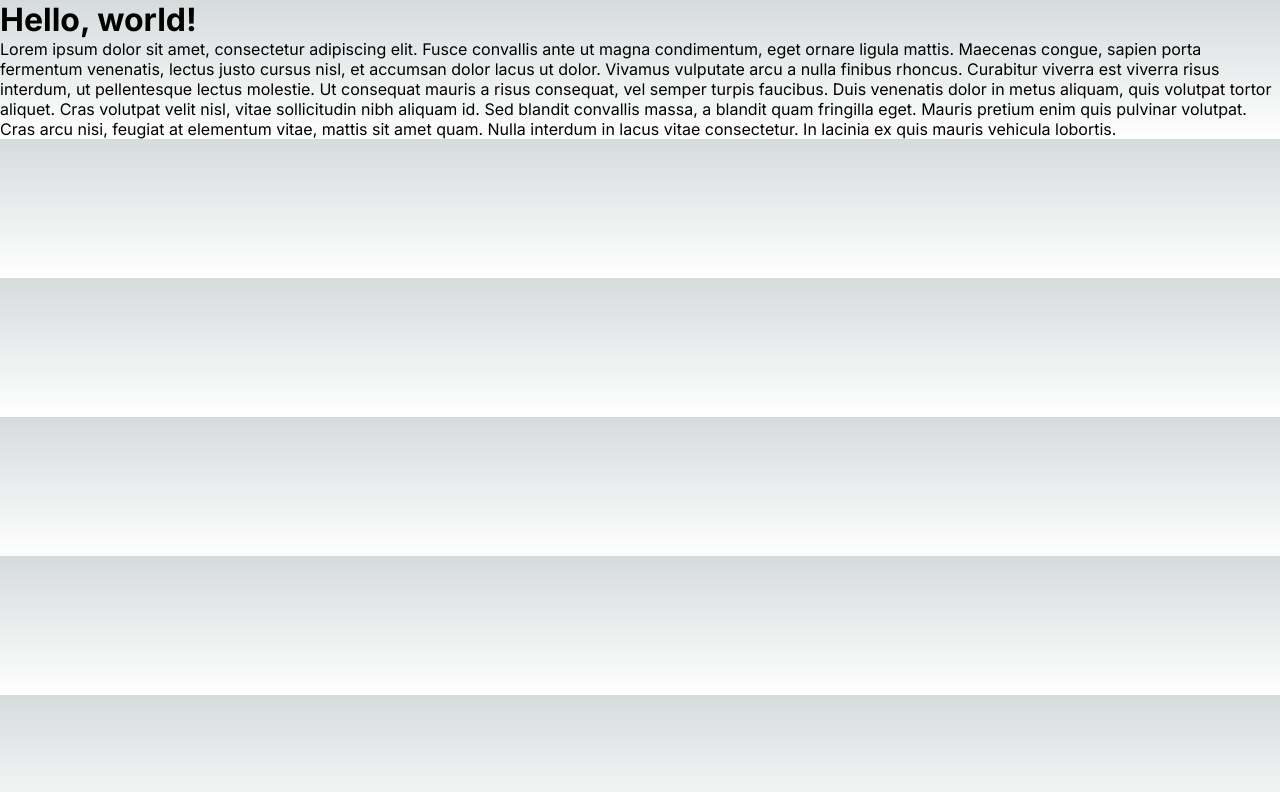
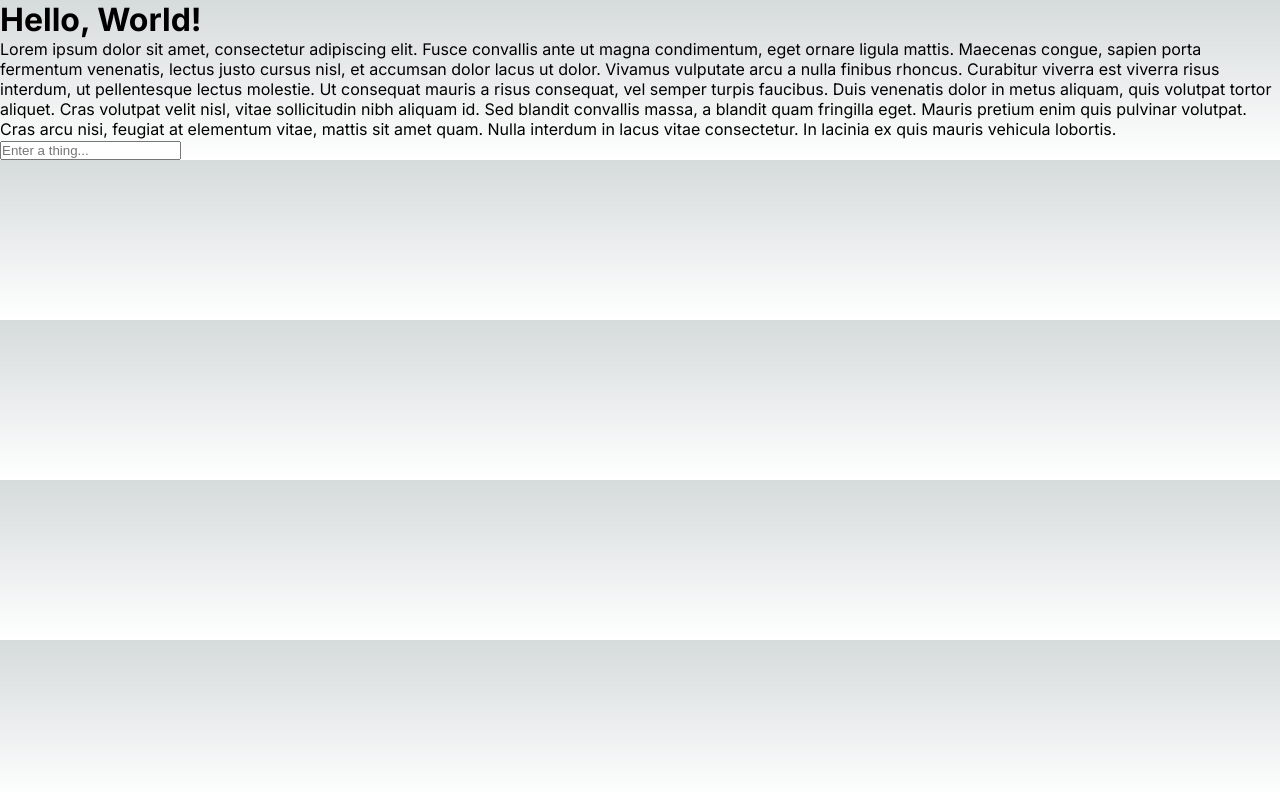
Before and after one commit to JamesonRGrieve-Instruction/EXSM-3939-LEC-2024-WI2-Demo, a Next.js app: page / in a window 1280 px wide. Shown: the top 792 px of the page. Built offline with nearby package versions, Linux system fonts and the light colour scheme.

Commit message:
use client; Create and render basic components;

```diff
--- /dev/null
+++ b/src/app/HelloWorld.js
@@ -0,0 +1,4 @@
+export default function HelloWorld() {
+  const headingBody = "Hello, World!";
+  return <h1>{headingBody}</h1>;
+}
--- /dev/null
+++ b/src/app/SimpleInput.js
@@ -0,0 +1,3 @@
+export default function SimpleInput() {
+  return <input type="text" placeholder="Enter a thing..." />;
+}
--- a/src/app/page.js
+++ b/src/app/page.js
@@ -1,8 +1,11 @@
+"use client";
+import HelloWorld from "./HelloWorld";
+import SimpleInput from "./SimpleInput";
 export default function HomePage() {
   return (
     <>
       <main>
-        <h1>Hello, world!</h1>
+        <HelloWorld />
         <p>
           Lorem ipsum dolor sit amet, consectetur adipiscing elit. Fusce
           convallis ante ut magna condimentum, eget ornare ligula mattis.
@@ -19,7 +22,9 @@ export default function HomePage() {
           vehicula lobortis.
         </p>
       </main>
-      <footer></footer>
+      <footer>
+        <SimpleInput />
+      </footer>
     </>
   );
 }
```
Also changed, not shown: src/app/layout.js (+7 -7 lines).
